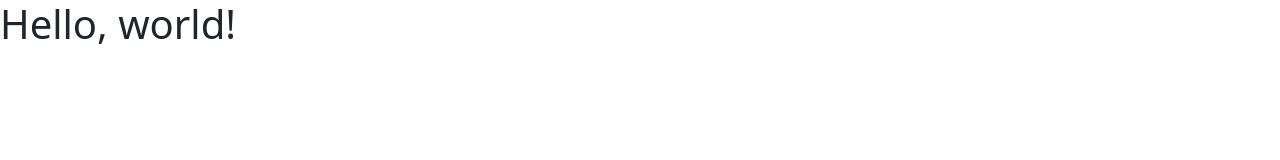
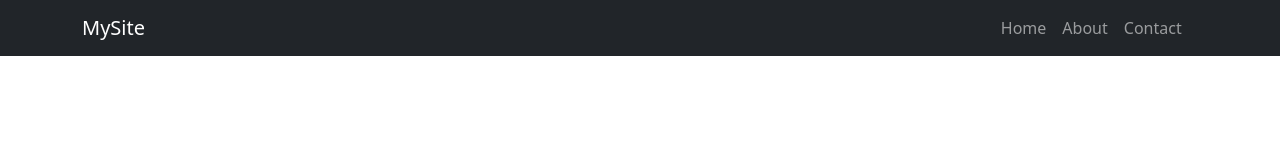
Before and after one commit to chandrika-120306/task1-bootsrap, a plain HTML site: page index.html in a window 1280 px wide. Drawn offline with nearby package versions, Linux system fonts and the light colour scheme.

Commit message:
added navbar

```diff
--- a/index.html
+++ b/index.html
@@ -7,7 +7,30 @@
     <link href="https://cdn.jsdelivr.net/npm/bootstrap@5.3.8/dist/css/bootstrap.min.css" rel="stylesheet" integrity="sha384-sRIl4kxILFvY47J16cr9ZwB07vP4J8+LH7qKQnuqkuIAvNWLzeN8tE5YBujZqJLB" crossorigin="anonymous">
   </head>
   <body>
-    <h1>Hello, world!</h1>
+
     <script src="https://cdn.jsdelivr.net/npm/bootstrap@5.3.8/dist/js/bootstrap.bundle.min.js" integrity="sha384-FKyoEForCGlyvwx9Hj09JcYn3nv7wiPVlz7YYwJrWVcXK/BmnVDxM+D2scQbITxI" crossorigin="anonymous"></script>
+    <nav class="navbar navbar-expand-lg navbar-dark bg-dark">
+  <div class="container">
+    <a class="navbar-brand" href="index.html">MySite</a>
+
+    <button class="navbar-toggler" type="button" data-bs-toggle="collapse" data-bs-target="#navMenu">
+      <span class="navbar-toggler-icon"></span>
+    </button>
+
+    <div class="collapse navbar-collapse" id="navMenu">
+      <ul class="navbar-nav ms-auto">
+        <li class="nav-item">
+          <a class="nav-link" href="index.html">Home</a>
+        </li>
+        <li class="nav-item">
+          <a class="nav-link" href="about.html">About</a>
+        </li>
+        <li class="nav-item">
+          <a class="nav-link" href="contact.html">Contact</a>
+        </li>
+      </ul>
+    </div>
+  </div>
+</nav>
   </body>
 </html>
```
Also changed, not shown: about.html (+23 -1 lines), contact.html (+24 -1 lines).
